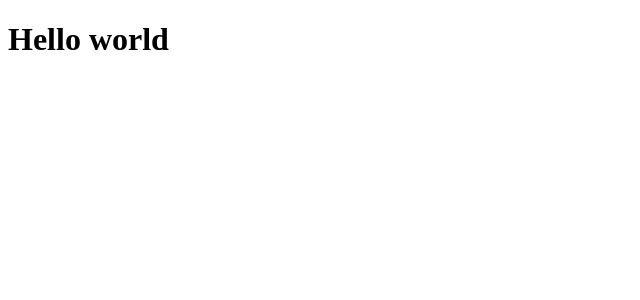
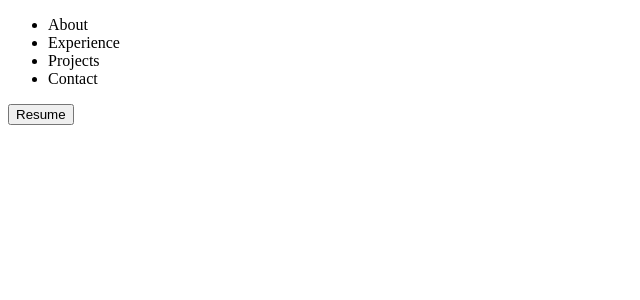
Before and after one commit to JD-R0driguez/react-play-ground, a React (Vite) app in the folder home-page/: page / in a window 1280 px wide. Shown: the top 300 px of the page, without its empty margins (0-640 px from the left). Built offline with nearby package versions, Linux system fonts and the light colour scheme.

Commit message:
Updated App components

```diff
--- a/home-page/src/App.jsx
+++ b/home-page/src/App.jsx
@@ -1,10 +1,20 @@
 import React from 'react'
-
+import Navbar from './components/Navbar'
+import LeftBar from './components/LeftBar'
+import Hero from './components/Hero'
+import About from './components/About'
+import Work from './components/Work'
+import Contact from './components/Contact'
 
 export default function App() {
   return (
     <>
-      <h1>Hello world</h1>
+      <Navbar/>
+      {/* <LeftBar/>
+      <Hero/>
+      <About/>
+      <Work/>
+      <Contact/> */}
     </>
   )
 }
```
